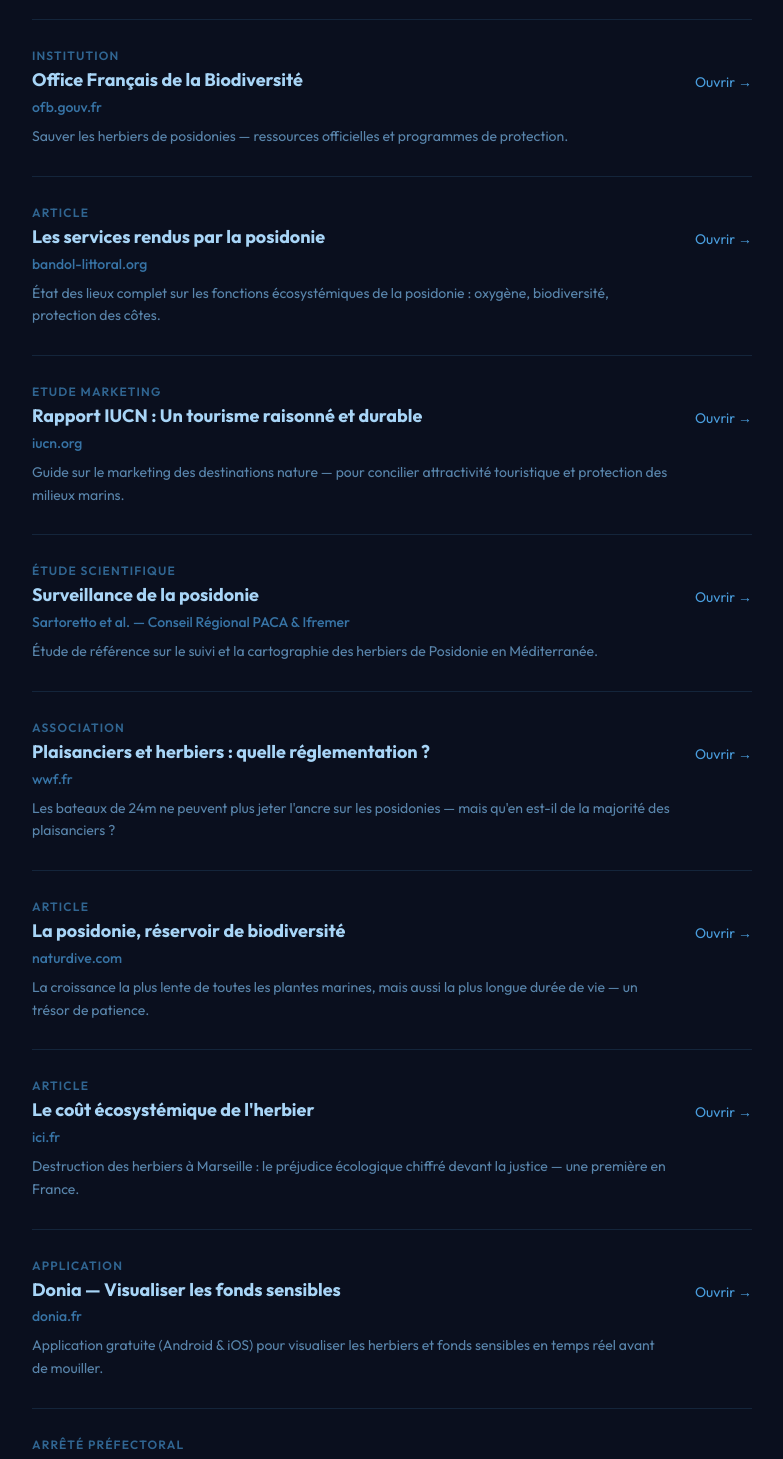
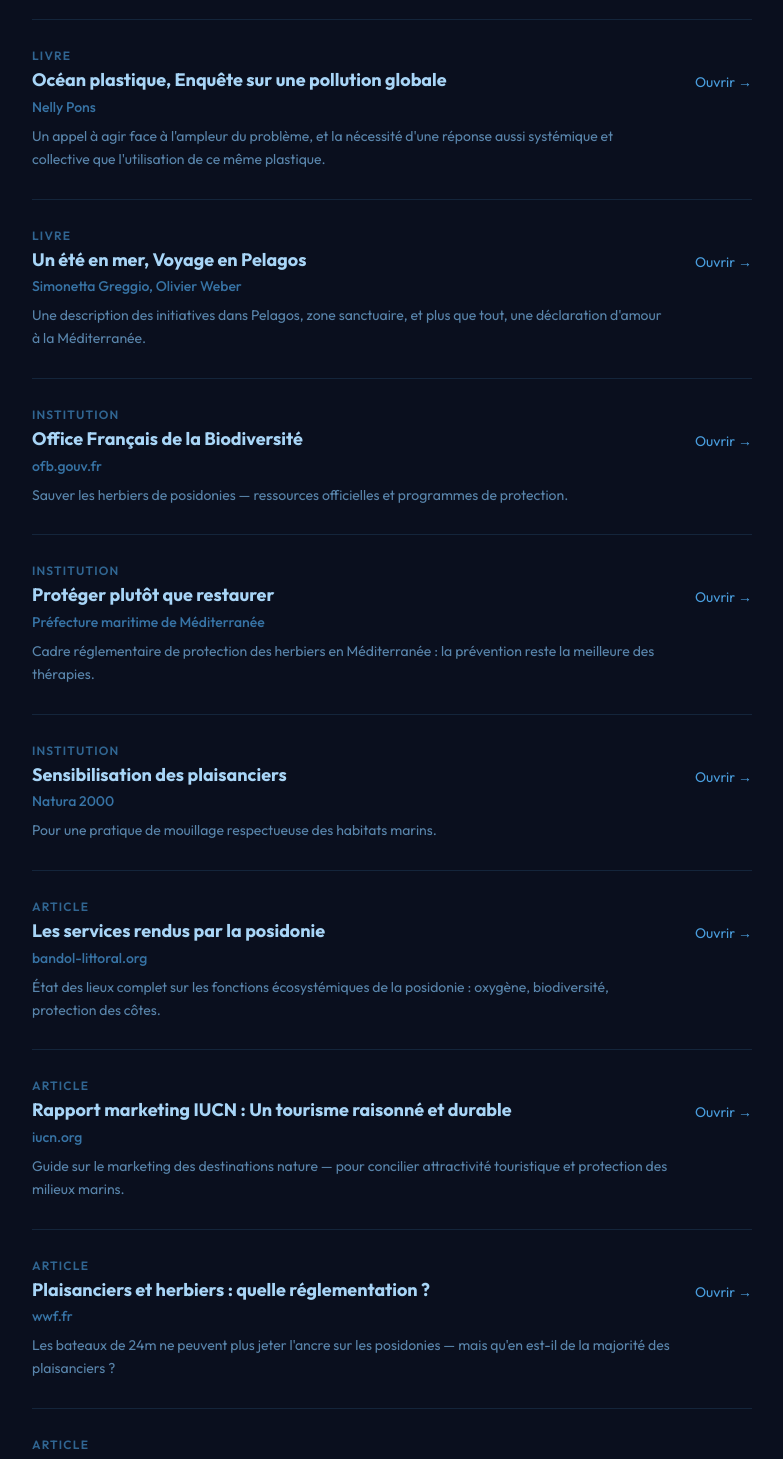
Before and after one commit to IrisVentos/grenier-marin, a Next.js app: page /references in a window 1280 px wide. Shown: the part 700-2159 px from the top of the page, without its empty margins (248-1031 px from the left). Built offline with nearby package versions, Linux system fonts and the light colour scheme.

Commit message:
add references

```diff
--- a/app/references/page.js
+++ b/app/references/page.js
@@ -14,7 +14,23 @@ const references = [
     title: "La révolution des algues",
     author: "Vincent Doumeizel",
     description: "Un plaidoyer fascinant pour les algues et les plantes marines, leur rôle vital dans nos écosystèmes et leur potentiel pour l'avenir.",
-    link: null,
+    link: "https://www.fnac.com/a16345358/Vincent-Doumeizel-La-revolution-des-algues",
+  },
+  {
+    emoji: "",
+    type: "Livre",
+    title: "Océan plastique, Enquête sur une pollution globale",
+    author: "Nelly Pons",
+    description: "Un appel à agir face à l'ampleur du problème, et la nécessité d'une réponse aussi systémique et collective que l'utilisation de ce même plastique.",
+    link: "https://www.fnac.com/a14978026/Nelly-Pons-Ocean-plastique",
+  },
+  {
+    emoji: "",
+    type: "Livre",
+    title: "Un été en mer, Voyage en Pelagos",
+    author: "Simonetta Greggio, Olivier Weber",
+    description: "Une description des initiatives dans Pelagos, zone sanctuaire, et plus que tout, une déclaration d'amour à la Méditerranée.",
+    link: "https://www.fnac.com/a21315940/Simonetta-Greggio-Un-ete-en-mer",
   },
   {
     emoji: "",
@@ -26,6 +42,22 @@ const references = [
   },
   {
     emoji: "",
+    type: "Institution",
+    title: "Protéger plutôt que restaurer",
+    author: "Préfecture maritime de Méditerranée",
+    description: "Cadre réglementaire de protection des herbiers en Méditerranée : la prévention reste la meilleure des thérapies.",
+    link: "https://www.premar-mediterranee.gouv.fr/uploads/mediterranee/arretes/73e018b2c8cedc104133643ae6e2c1ae.pdf",
+  },
+  {
+    emoji: "",
+    type: "Institution",
+    title: "Sensibilisation des plaisanciers",
+    author: "Natura 2000",
+    description: "Pour une pratique de mouillage respectueuse des habitats marins.",
+    link: "https://www.natura2000.fr/documentation/references-bibliographiques/affiche-sensibilisation-plaisanciers-mediterranee",
+  },
+  {
+    emoji: "",
     type: "Article",
     title: "Les services rendus par la posidonie",
     author: "bandol-littoral.org",
@@ -34,23 +66,15 @@ const references = [
   },
   {
     emoji: "",
-    type: "Etude marketing",
-    title: "Rapport IUCN : Un tourisme raisonné et durable",
+    type: "Article",
+    title: "Rapport marketing IUCN : Un tourisme raisonné et durable",
     author: "iucn.org",
     description: "Guide sur le marketing des destinations nature — pour concilier attractivité touristique et protection des milieux marins.",
     link: "https://iucn.org/sites/default/files/2023-06/nature-oriented-destination-marketing_fr_compressed.pdf",
   },
   {
     emoji: "",
-    type: "Étude scientifique",
-    title: "Surveillance de la posidonie",
-    author: "Sartoretto et al. — Conseil Régional PACA & Ifremer",
-    description: "Étude de référence sur le suivi et la cartographie des herbiers de Posidonie en Méditerranée.",
-    link: "http://cartocean.fr/biblio/Sartoretto_et_al_2009.pdf",
-  },
-  {
-    emoji: "",
-    type: "Association",
+    type: "Article",
     title: "Plaisanciers et herbiers : quelle réglementation ?",
     author: "wwf.fr",
     description: "Les bateaux de 24m ne peuvent plus jeter l'ancre sur les posidonies — mais qu'en est-il de la majorité des plaisanciers ?",
@@ -72,6 +96,14 @@ const references = [
     description: "Destruction des herbiers à Marseille : le préjudice écologique chiffré devant la justice — une première en France.",
     link: "https://www.ici.fr/infos/environnement/destruction-des-herbiers-de-posidonie-a-marseille-le-prejudice-ecologique-chiffre-devant-la-justice-4216209",
   },
+    {
+    emoji: "",
+    type: "Article scientifique",
+    title: "Surveillance de la posidonie",
+    author: "Sartoretto et al. — Conseil Régional PACA & Ifremer",
+    description: "Étude de référence sur le suivi et la cartographie des herbiers de Posidonie en Méditerranée.",
+    link: "http://cartocean.fr/biblio/Sartoretto_et_al_2009.pdf",
+  },
   {
     emoji: "",
     type: "Application",
@@ -79,14 +111,6 @@ const references = [
     author: "donia.fr",
     description: "Application gratuite (Android & iOS) pour visualiser les herbiers et fonds sensibles en temps réel avant de mouiller.",
     link: "https://donia.fr/",
-  },
-  {
-    emoji: "",
-    type: "Arrêté préfectoral",
-    title: "Protéger plutôt que restaurer",
-    author: "Préfecture maritime de Méditerranée",
-    description: "Cadre réglementaire de protection des herbiers en Méditerranée — la prévention reste la meilleure des thérapies.",
-    link: "https://www.premar-mediterranee.gouv.fr/uploads/mediterranee/arretes/73e018b2c8cedc104133643ae6e2c1ae.pdf",
   },
   {
     emoji: "",
```
